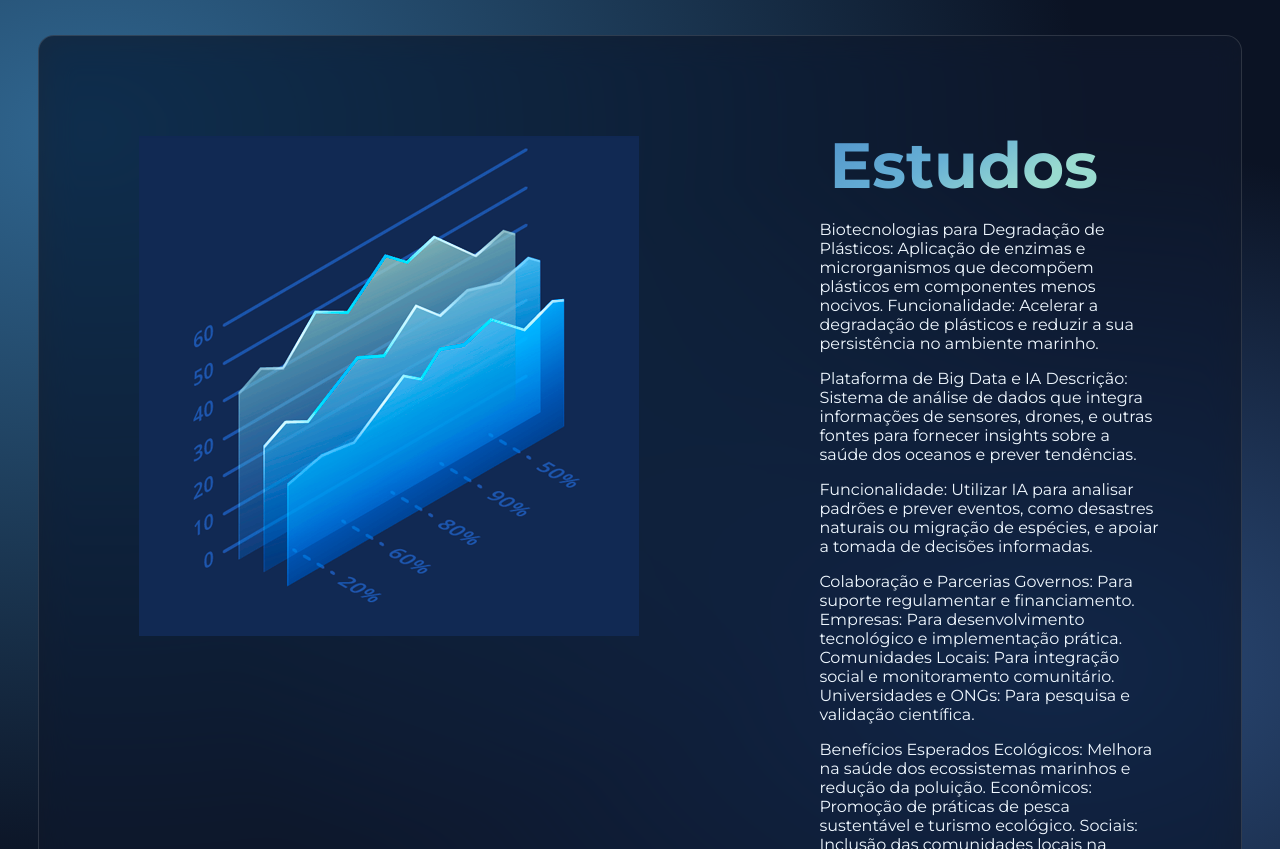
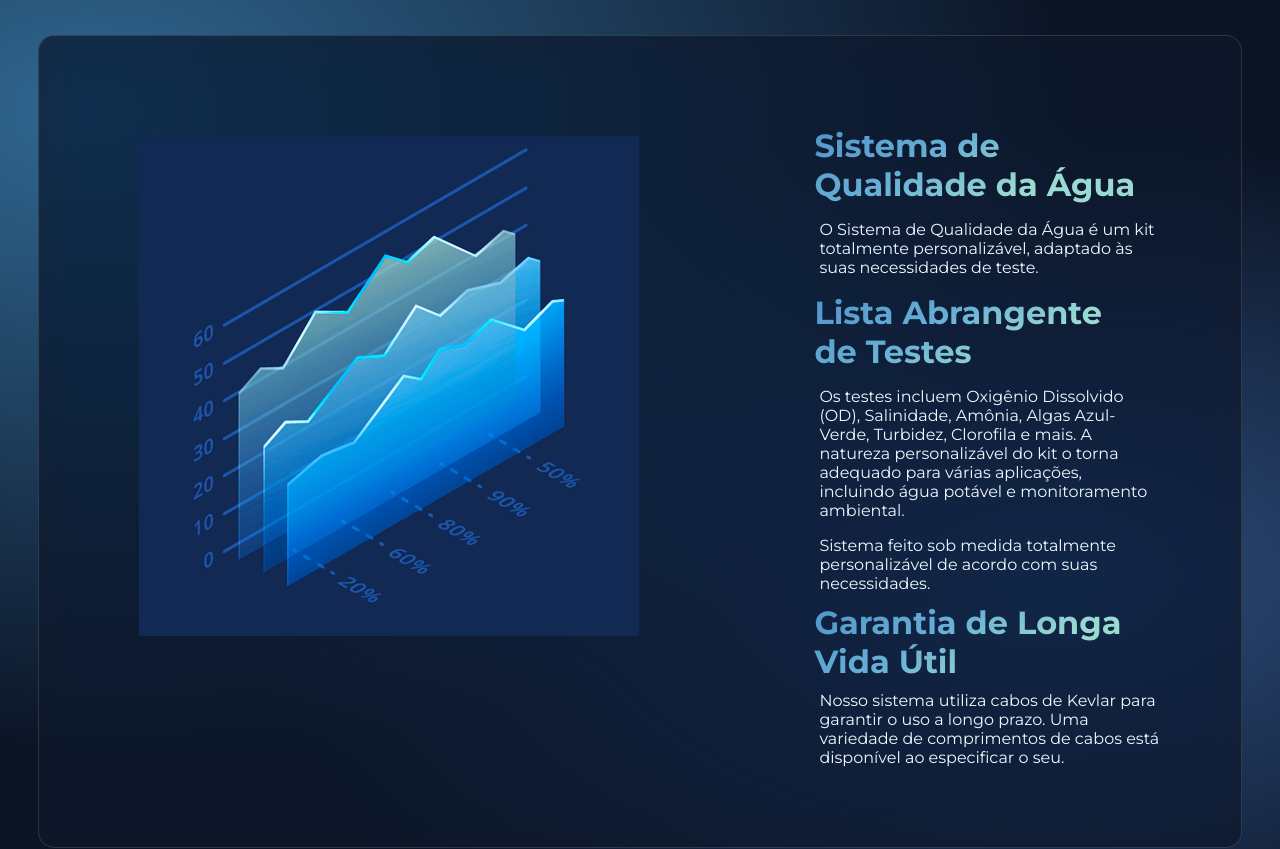
Before and after one commit to Jessemarques7/Global-solution, a plain HTML site: page pages/estudos.html in a window 1280 px wide. Shown: the part 103-952 px from the top of the page. Drawn offline with Linux system fonts and the light colour scheme.

Commit message:
mudanças estudos

```diff
--- a/css/estudos.css
+++ b/css/estudos.css
@@ -146,3 +146,18 @@ main {
   background-clip: text;
   -webkit-text-fill-color: transparent;
 }
+
+.subtitlesPage {
+  font-size: 2rem;
+  margin: 10px;
+  margin-left: -05px;
+
+  background: -webkit-linear-gradient(
+    120deg,
+    rgb(153, 219, 208) 34%,
+    rgb(103, 176, 213) 63%,
+    rgb(80, 147, 202) 100%
+  );
+  background-clip: text;
+  -webkit-text-fill-color: transparent;
+}
--- a/pages/estudos.html
+++ b/pages/estudos.html
@@ -52,38 +52,20 @@
           <img src="../assets/graph9-blue.webp" alt="" />
         </section>
         <aside class="right-content">
-          <h2 class="titlePage">Estudos</h2>
+          <h2 class="subtitlesPage">Sistema de Qualidade da Água</h2>
           <div>
             <p>
-              Biotecnologias para Degradação de Plásticos: Aplicação de enzimas
-              e microrganismos que decompõem plásticos em componentes menos
-              nocivos. Funcionalidade: Acelerar a degradação de plásticos e
-              reduzir a sua persistência no ambiente marinho.
+              O Sistema de Qualidade da Água é um kit totalmente personalizável, adaptado às suas necessidades de teste.
             </p>
+            <h2 class="subtitlesPage">Lista Abrangente de Testes</h2>
             <p>
-              Plataforma de Big Data e IA Descrição: Sistema de análise de dados
-              que integra informações de sensores, drones, e outras fontes para
-              fornecer insights sobre a saúde dos oceanos e prever tendências.
+              Os testes incluem Oxigênio Dissolvido (OD), Salinidade, Amônia, Algas Azul-Verde, Turbidez, Clorofila e mais. A natureza personalizável do kit o torna adequado para várias aplicações, incluindo água potável e monitoramento ambiental.
             </p>
-            <p>
-              Funcionalidade: Utilizar IA para analisar padrões e prever
-              eventos, como desastres naturais ou migração de espécies, e apoiar
-              a tomada de decisões informadas.
-            </p>
-            <p>
-              Colaboração e Parcerias Governos: Para suporte regulamentar e
-              financiamento. Empresas: Para desenvolvimento tecnológico e
-              implementação prática. Comunidades Locais: Para integração social
-              e monitoramento comunitário. Universidades e ONGs: Para pesquisa e
-              validação científica.
-            </p>
-            <p>
-              Benefícios Esperados Ecológicos: Melhora na saúde dos ecossistemas
-              marinhos e redução da poluição. Econômicos: Promoção de práticas
-              de pesca sustentável e turismo ecológico. Sociais: Inclusão das
-              comunidades locais na gestão dos recursos marinhos e aumento da
-              conscientização ambiental.
-            </p>
+              Sistema feito sob medida totalmente personalizável de acordo com suas necessidades.
+
+            <h2 class="subtitlesPage">Garantia de Longa Vida Útil</h2>
+              Nosso sistema utiliza cabos de Kevlar para garantir o uso a longo prazo. Uma variedade de comprimentos de cabos está disponível ao especificar o seu.
+
           </div>
         </aside>
       </main>
```
Also changed, not shown: index.html (+3 -3 lines).
